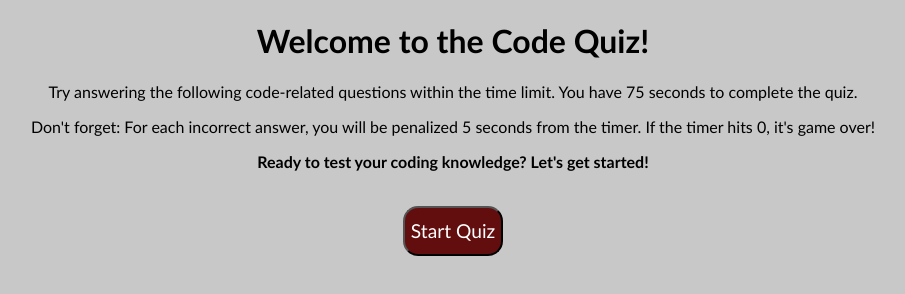
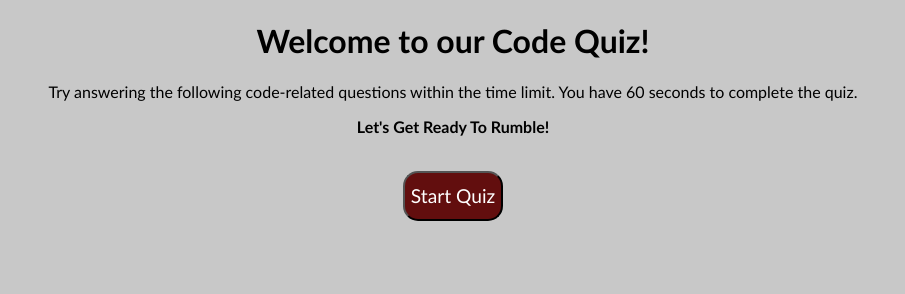
Before and after one commit to NabeelHusein13/CodeandQuiz, a plain HTML site: page index.html in a window 1280 px wide. Shown: the whole page, without its empty margins (187-1092 px from the left). Drawn offline with Linux system fonts and the light colour scheme.

Commit message:
Initial Commit

```diff
--- a/assets/script.js
+++ b/assets/script.js
@@ -1,6 +1,4 @@
-
-
-    var startBtn = document.getElementById("startBtn");
+var startBtn = document.getElementById("startBtn");
     var time = 60;
     var time_remaining = true;
     var time_start= false;
--- a/index.html
+++ b/index.html
@@ -27,10 +27,9 @@
 
     <container>
     <div id="homeContainer" class="none">
-        <h1>Welcome to the Code Quiz!</h1>
-        <p>Try answering the following code-related questions within the time limit. You have 75 seconds to complete the quiz.</p>
-        <p> Don't forget: For each incorrect answer, you will be penalized 5 seconds from the timer. If the timer hits 0, it's game over!</p>
-        <p><strong>Ready to test your coding knowledge? Let's get started!</strong></p>
+        <h1>Welcome to our Code Quiz!</h1>
+        <p>Try answering the following code-related questions within the time limit. You have 60 seconds to complete the quiz.</p>
+        <p><strong>Let's Get Ready To Rumble!</strong></p>
         <br>
         <button id="startBtn">Start Quiz</button>
     </div>
```
